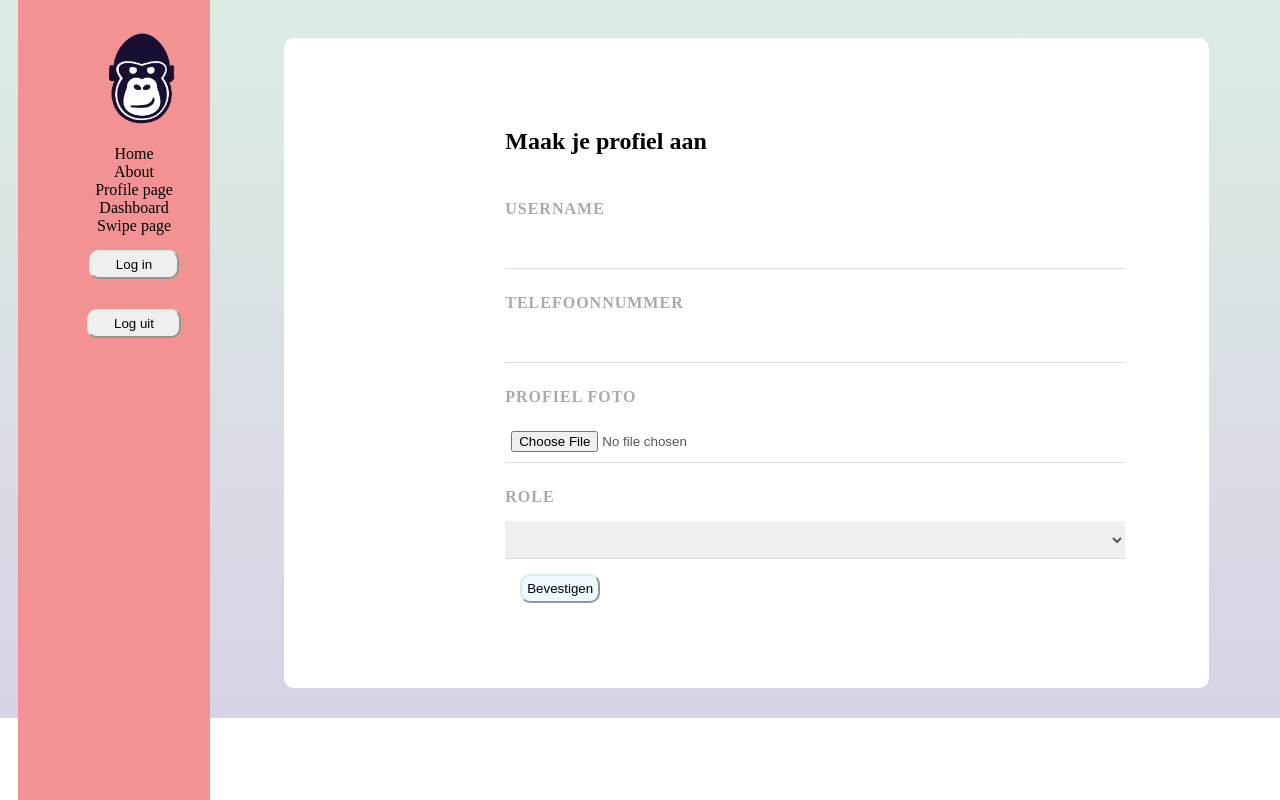
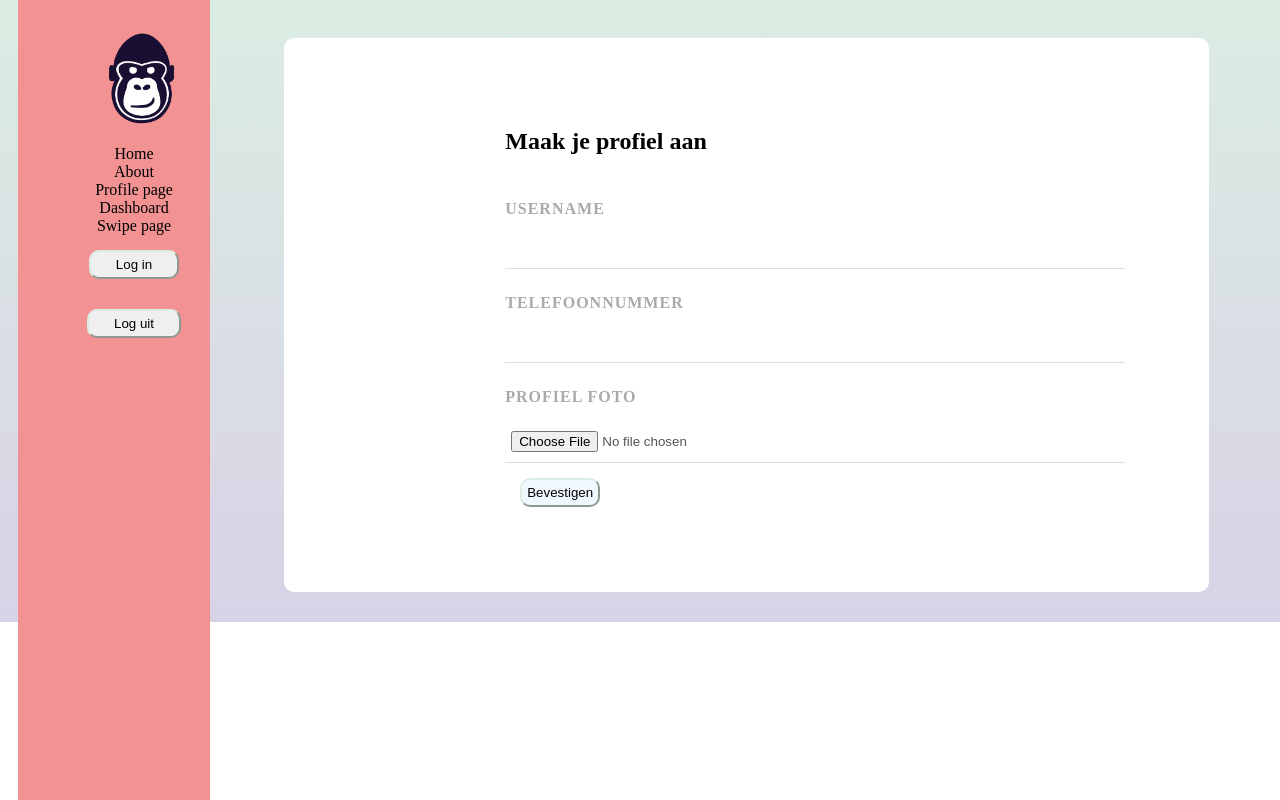
Before and after one commit to annevogel13/Smartie, a Vue app: page /ProfileUser in a window 1280 px wide. Built offline with nearby package versions, Linux system fonts and the light colour scheme; what vue3-apexcharts, vuefire would draw is missing.

Commit message:
user toevoegen in database + authentificatie check

```diff
--- a/src/components/SignupForm.vue
+++ b/src/components/SignupForm.vue
@@ -9,17 +9,13 @@
 
             <label>Profiel foto</label>
             <input type="file" accept="image/">
-            <label> Role </label>
-            <select v-model="profile.role">
-                <option value="bedrijf">Bedrijf</option>
-                <option value="cursist">Cursist</option>
-            </select>
 
-            <div v-if="profile.role == 'bedrijf'">
+
+            <div v-if="this.$store.state.user.role == 'bedrijf'">
                 <h3> Vragen specifiek voor bedrijven </h3>
             </div>
 
-            <div v-if="profile.role == 'cursist'">
+            <div v-if="this.$store.state.user.role == 'cursist'">
                 <h3> Vragen specifiek voor cursisten </h3>
 
             </div>
@@ -36,7 +32,6 @@ export default {
         return {
             profile: {
                 profielfoto: "",
-                role: "",
                 telefoonnr: "",
                 username: "",
             }
@@ -46,6 +41,7 @@ export default {
         uploadInformation(){
                 console.log("trying to upload profile ")
                 add_to_collection('profiles', this.profile)
+
             }
     }
 }
--- a/src/views/DashboardUser.vue
+++ b/src/views/DashboardUser.vue
@@ -4,11 +4,6 @@ import { compileScript } from "@vue/compiler-sfc"
 import SwipeDataChart from "../components/Swipe/SwipeDataChart.vue"
 
 export default {
-    data() {
-        return {
-            role: "bedrijf",
-        }
-    },
     components : { SwipeDataChart },
 }
 </script>
@@ -17,18 +12,12 @@ export default {
 <div class="dashboard">
 
         <h3> Dashboard </h3>
-        <p>(gepersonaliseerd --> twee verschillende versies)</p>
 
-        <select class="quick" v-model="role">
-            <option value="bedrijf">Bedrijf</option>
-            <option value="cursist">Cursist</option>
-        </select>
-
-        <div v-if = "role == 'cursist'">
+        <div v-if = "this.$store.state.user.role == 'cursist'">
             <h3> Pagina voor cursisten </h3>
         </div>
 
-        <div v-if = "role == 'bedrijf'">
+        <div v-if = "this.$store.state.user.role == 'bedrijf'">
             <h3> Pagina voor bedrijven </h3>
             <div class = "toprecommendations">
                 <ol>
--- a/src/views/RegisterUser.vue
+++ b/src/views/RegisterUser.vue
@@ -20,7 +20,8 @@ export default {
             const auth = getAuth();
             createUserWithEmailAndPassword(auth, this.email, this.password)
                 .then(() => {
-                    store.commit(set_UID, auth.currentUser.uid)
+                    this.$store.commit('setUID', auth.currentUser.uid)
+                    this.$store.commit('setRole', this.role)
 
                     add_to_collection("profiles", { UID: auth.currentUser.uid, hasProfile: false, role: this.role }, auth.currentUser.uid)
                 })
```
